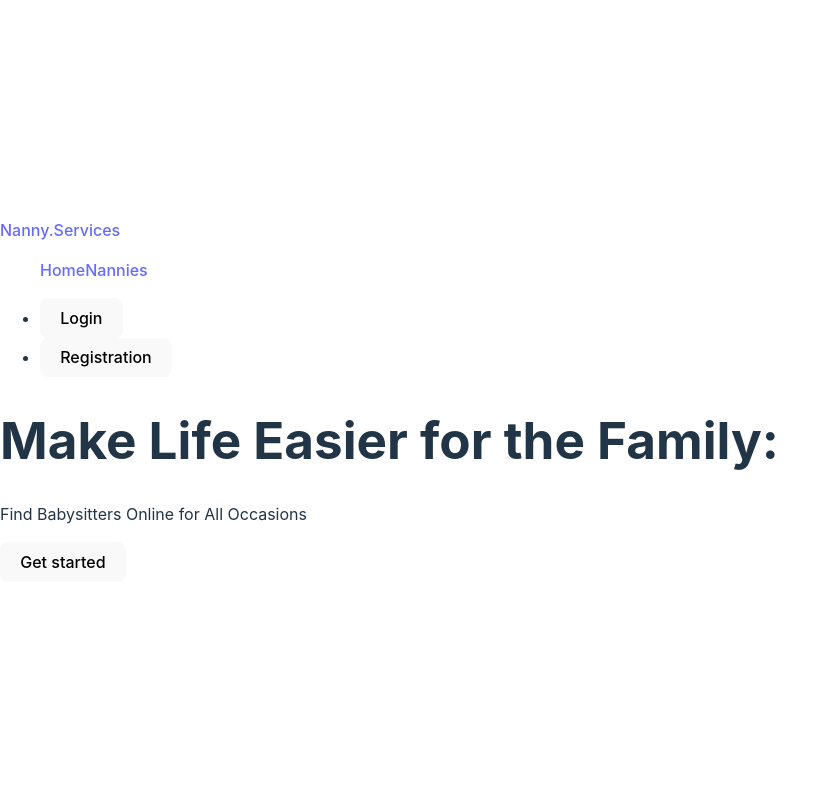
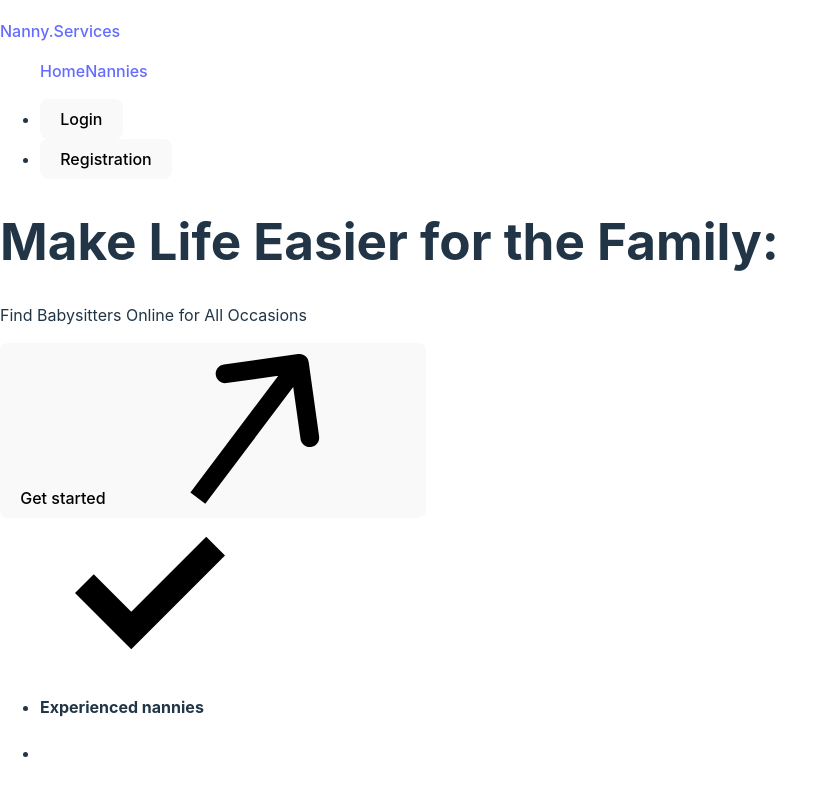
Before and after one commit to Hrechaniuk1/nanny-react-ts-sass, a React (Vite) app: page / in a window 1280 px wide. Shown: the top 796 px of the page, without its empty margins (0-837 px from the left). Built offline with nearby package versions, Linux system fonts and the light colour scheme; no server answers.

Commit message:
main page component done

```diff
--- /dev/null
+++ b/src/components/Icon/Icon.tsx
@@ -0,0 +1,16 @@
+import sprite from '../../../public/symbol-defs.svg'
+import { FC } from "react";
+
+type type = {
+    iconName: string
+}
+
+const Icon:FC<type> = ({iconName}) => {
+    return (
+        <svg>
+            <use href={`${sprite}#icon-${iconName}`} ></use>
+        </svg>
+    )
+}
+
+export default Icon
--- a/src/pages/mainPage/MainPage.tsx
+++ b/src/pages/mainPage/MainPage.tsx
@@ -1,17 +1,30 @@
 import { FC } from "react";
 //
 import Header from "../../components/Hedaer/Hedaer";
+import Icon from "../../components/Icon/Icon";
+// types
+type Props = {
+    amount: number
+}
 
-const MainPage: FC = () => {
+const MainPage: FC<Props> = ({amount}) => {
     return (
         <>
         <Header></Header>
         <div>
             <h1>Make Life Easier for the Family:</h1>
             <p>Find Babysitters Online for All Occasions</p>
-            <button>Get started</button>
+            <button>Get started
+                <Icon iconName='Arrow-16'></Icon>
+            </button>
         </div>
-        <div></div>
+        <div>
+            <span><Icon iconName="feCheck0"></Icon></span>
+            <ul>
+                <li><h4>Experienced nannies</h4></li>
+                <li>{amount}</li>
+            </ul>
+        </div>
         </>
     )
 }
```
